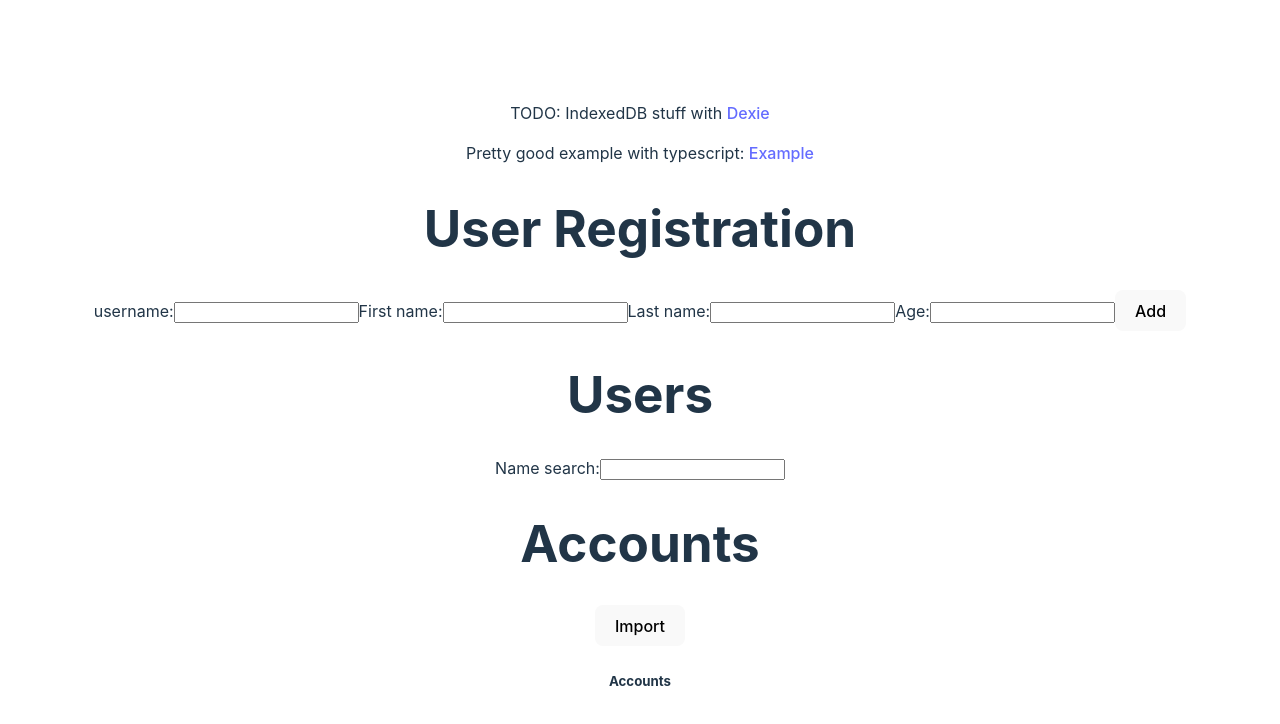
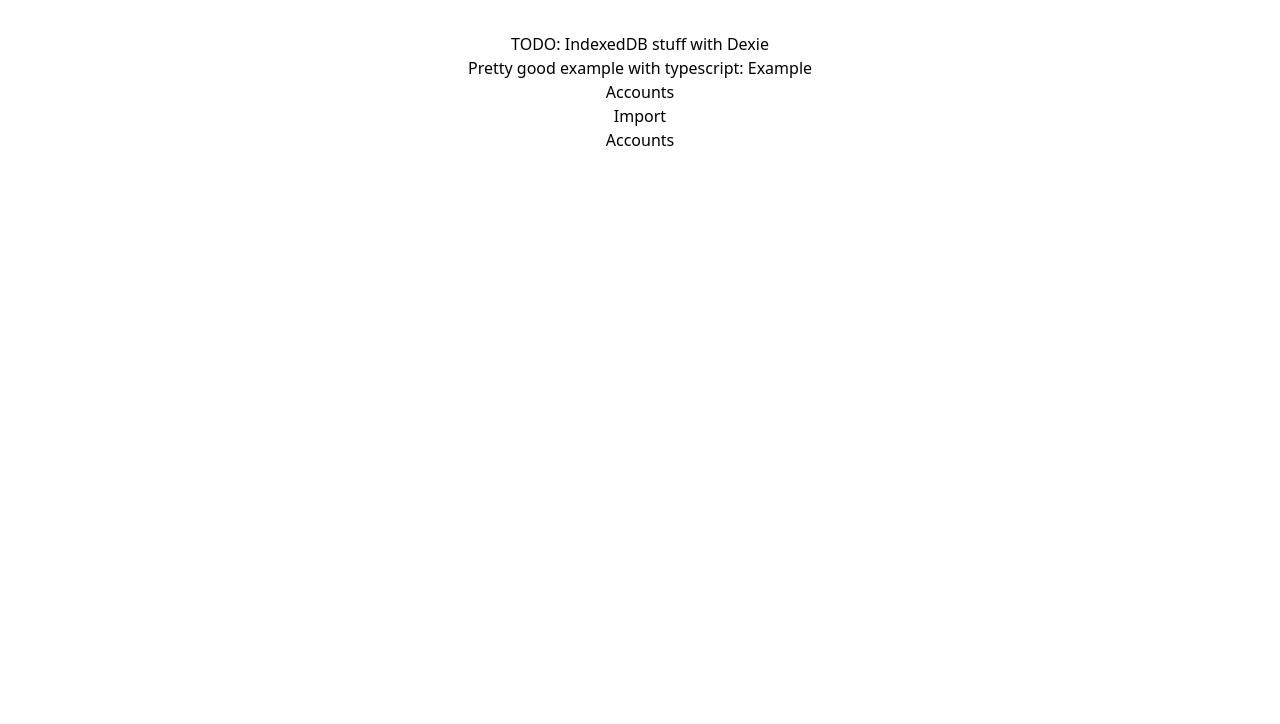
Before and after one commit to MikesGlitch/plutus, a React (Vite) app in the folder google-drive-example/plutus/: page / in a window 1280 px wide. Shown: the top 724 px of the page. Built offline with nearby package versions, Linux system fonts and the light colour scheme.

Commit message:
adding tailwind

```diff
--- a/google-drive-example/plutus/package.json
+++ b/google-drive-example/plutus/package.json
@@ -18,6 +18,9 @@
     "@types/react": "^18.0.17",
     "@types/react-dom": "^18.0.6",
     "@vitejs/plugin-react": "^2.1.0",
+    "autoprefixer": "^10.4.12",
+    "postcss": "^8.4.17",
+    "tailwindcss": "^3.1.8",
     "typescript": "^4.6.4",
     "vite": "^3.1.0"
   }
--- a/google-drive-example/plutus/src/App.tsx
+++ b/google-drive-example/plutus/src/App.tsx
@@ -8,10 +8,10 @@
     <div className="App">
       <p>TODO: IndexedDB stuff with <a target="_blank" href="https://github.com/dexie/Dexie.js">Dexie</a></p>
       <p>Pretty good example with typescript: <a target="_blank" href="https://github.com/dexie/Dexie.js/tree/master/samples/dexie-cloud-todo-app/src">Example</a></p>
-
+{/*
       <UserRegistrationForm />
 
-      <UserList />
+      <UserList /> */}
 
       <Accounts />
     </div>
--- a/google-drive-example/plutus/src/features/accounts/Accounts.tsx
+++ b/google-drive-example/plutus/src/features/accounts/Accounts.tsx
@@ -60,10 +60,10 @@
           <p><b>Transactions for account:</b> {account.name} ({transactionsForAccount.length})</p>
           {transactionsForAccount.map((transaction) => {
             const categoryForTransaction = categories.find((category) => category.id === transaction.categoryId)
-            return (<>
+            return (<div key={transaction.id}>
               <span>Category: {categoryForTransaction?.name}</span>
-              <pre key={transaction.id}>{JSON.stringify(transaction)}</pre>
-            </>)
+              <pre>{JSON.stringify(transaction)}</pre>
+            </div>)
           })}
         </>
       </div>
@@ -72,7 +72,7 @@
 
     return (
       <>
-        <h1>Accounts</h1>
+        <h1 className="text-xl font-bold">Accounts</h1>
         <div><button onClick={importData}>Import</button></div>
         <div style={{display: "flex", flexDirection: 'column', gap: '1rem'}}>
           <>
--- a/google-drive-example/plutus/src/index.css
+++ b/google-drive-example/plutus/src/index.css
@@ -1,3 +1,7 @@
+@tailwind base;
+@tailwind components;
+@tailwind utilities;
+/*
 :root {
   font-family: Inter, Avenir, Helvetica, Arial, sans-serif;
   font-size: 16px;
@@ -67,4 +71,4 @@
   button {
     background-color: #f9f9f9;
   }
-}
+} */
```
Also changed, not shown: 1 other file (tests, documents, lock files or other folders).
